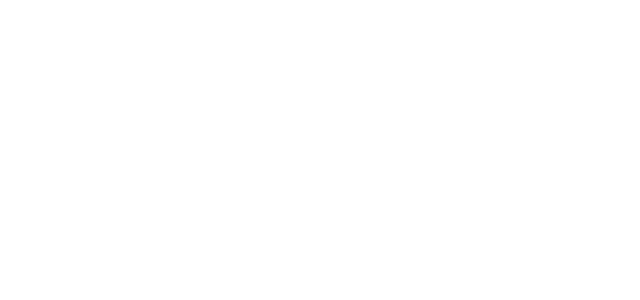
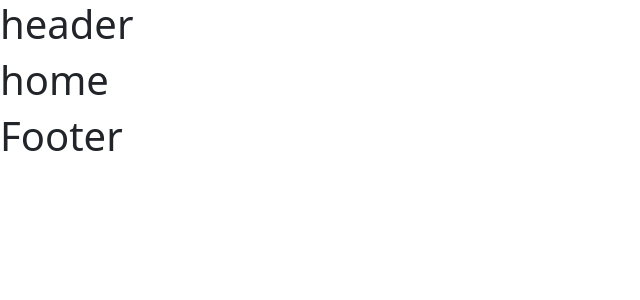
Before and after one commit to mattiacoli/BooRoad, a React (Vite) app: page / in a window 1280 px wide. Shown: the top 300 px of the page, without its empty margins (0-640 px from the left). Built offline with nearby package versions, Linux system fonts and the light colour scheme.

Commit message:
add routs for pages

```diff
--- a/src/App.jsx
+++ b/src/App.jsx
@@ -1,8 +1,18 @@
+import { BrowserRouter, Routes, Route } from "react-router-dom"
+import DefaultLayout from "./layouts/DefaultLayout"
+import Home from "./pages/Home"
 
 function App() {
 
   return (
     <>
+      <BrowserRouter>
+        <Routes>
+          <Route Component={DefaultLayout}>
+            <Route path="/" Component={Home} />
+          </Route>
+        </Routes>
+      </BrowserRouter>
     </>
   )
 }
--- /dev/null
+++ b/src/components/Footer.jsx
@@ -0,0 +1,7 @@
+export default function Footer() {
+    return (
+        <>
+            <h1>Footer</h1>
+        </>
+    )
+}
--- /dev/null
+++ b/src/components/Headers.jsx
@@ -0,0 +1,7 @@
+export default function Header() {
+    return (
+        <>
+            <h1>header</h1>
+        </>
+    )
+}
--- /dev/null
+++ b/src/layouts/DefaultLayout.jsx
@@ -0,0 +1,13 @@
+import { Outlet } from "react-router-dom";
+import Header from "../components/Headers";
+import Footer from "../components/Footer";
+
+export default function DefaultLayout() {
+    return (
+        <>
+            <Header />
+            <Outlet />
+            <Footer />
+        </>
+    )
+}
--- /dev/null
+++ b/src/pages/Home.jsx
@@ -0,0 +1,7 @@
+export default function Home() {
+    return (
+        <>
+            <h1>home</h1>
+        </>
+    )
+}
```
